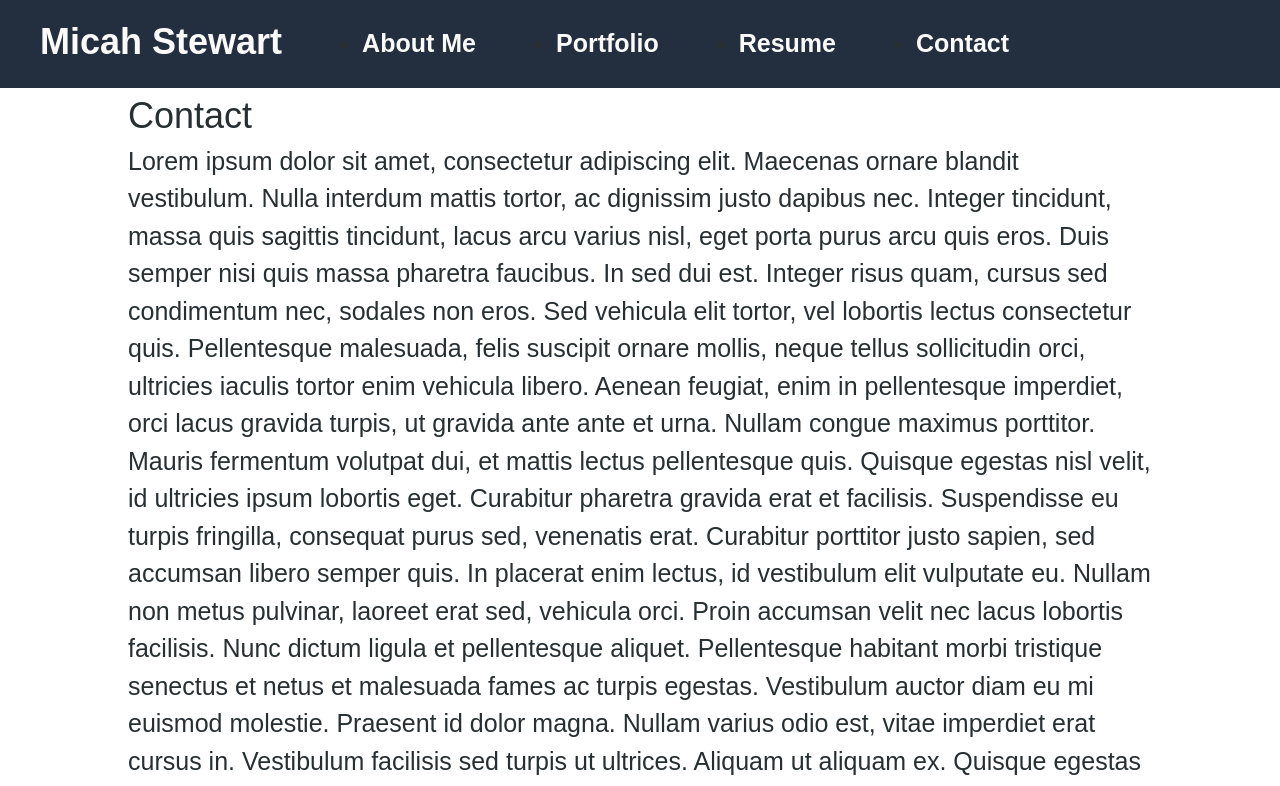
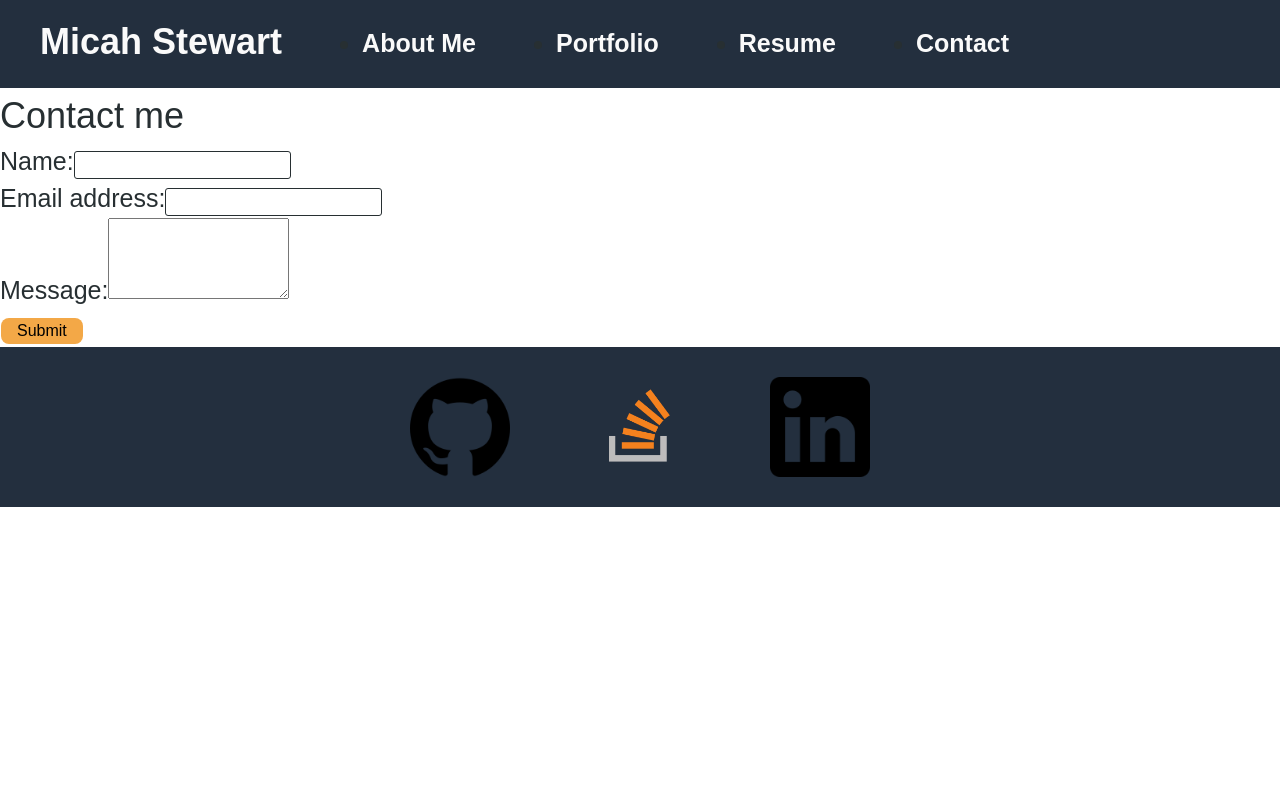
Before and after one commit to StewartMicah/React-Portfolio, a React (Create React App) app: page /Contact in a window 1280 px wide. Shown: the top 786 px of the page. Built offline with nearby package versions, Linux system fonts and the light colour scheme.

Commit message:
working app

```diff
--- /dev/null
+++ b/src/Utils/Helpers.js
@@ -0,0 +1,8 @@
+export function capitalizeFirstLetter(string) {
+    return string.charAt(0).toUpperCase() + string.slice(1);
+  }
+
+  export function validateEmail(email) {
+    var re = /^(([^<>()[\]\\.,;:\s@"]+(\.[^<>()[\]\\.,;:\s@"]+)*)|(".+"))@((\[[0-9]{1,3}\.[0-9]{1,3}\.[0-9]{1,3}\.[0-9]{1,3}\])|(([a-zA-Z\-0-9]+\.)+[a-zA-Z]{2,}))$/;
+    return re.test(String(email).toLowerCase());
+  }
--- a/src/components/Footer/index.js
+++ b/src/components/Footer/index.js
@@ -1,4 +1,5 @@
 import React from "react";
+import { Link } from "react-router-dom";
 
 function Footer() {
   return (
--- a/src/index.css
+++ b/src/index.css
@@ -244,6 +244,18 @@
   background-size: 100%;
 }
 
+.Resume-Container {
+  width: 1200px;
+  height: 1500px;
+}
+
+.Resume-Img {
+  width: 1500px;
+  height: 1100px;
+  background-image: url(/src/Assets/Desktop\ Screenshot\ 2022.07.23\ -\ 15.24.40.48\ \(2\).png);
+  background-size: 100%;
+}
+
 @media screen and (max-width: 768px) {
   .card {
     width: 100%;
--- a/src/pages/Contact.js
+++ b/src/pages/Contact.js
@@ -1,62 +1,66 @@
-import React from "react";
+import React, { useState } from 'react';
 
-const Contact = () => {
+import { validateEmail } from '../Utils/Helpers';
+
+function Contact() {
+  const [formState, setFormState] = useState({ name: '', email: '', message: '' });
+
+  const [errorMessage, setErrorMessage] = useState('');
+  const { name, email, message } = formState;
+
+  const handleSubmit = (e) => {
+    e.preventDefault();
+    if (!errorMessage) {
+      console.log('Submit Form', formState);
+    }
+  };
+
+  const handleChange = (e) => {
+    if (e.target.name === 'email') {
+      const isValid = validateEmail(e.target.value);
+      if (!isValid) {
+        setErrorMessage('Your email is invalid.');
+      } else {
+        setErrorMessage('');
+      }
+    } else {
+      if (!e.target.value.length) {
+        setErrorMessage(`${e.target.name} is required.`);
+      } else {
+        setErrorMessage('');
+      }
+    }
+    if (!errorMessage) {
+      setFormState({ ...formState, [e.target.name]: e.target.value });
+      console.log('Handle Form', formState);
+    }
+  };
+
   return (
-    <div className="container">
-      <h1>Contact</h1>
-      <div>
-        Lorem ipsum dolor sit amet, consectetur adipiscing elit. Maecenas ornare
-        blandit vestibulum. Nulla interdum mattis tortor, ac dignissim justo
-        dapibus nec. Integer tincidunt, massa quis sagittis tincidunt, lacus
-        arcu varius nisl, eget porta purus arcu quis eros. Duis semper nisi quis
-        massa pharetra faucibus. In sed dui est. Integer risus quam, cursus sed
-        condimentum nec, sodales non eros. Sed vehicula elit tortor, vel
-        lobortis lectus consectetur quis. Pellentesque malesuada, felis suscipit
-        ornare mollis, neque tellus sollicitudin orci, ultricies iaculis tortor
-        enim vehicula libero. Aenean feugiat, enim in pellentesque imperdiet,
-        orci lacus gravida turpis, ut gravida ante ante et urna. Nullam congue
-        maximus porttitor. Mauris fermentum volutpat dui, et mattis lectus
-        pellentesque quis. Quisque egestas nisl velit, id ultricies ipsum
-        lobortis eget. Curabitur pharetra gravida erat et facilisis. Suspendisse
-        eu turpis fringilla, consequat purus sed, venenatis erat. Curabitur
-        porttitor justo sapien, sed accumsan libero semper quis. In placerat
-        enim lectus, id vestibulum elit vulputate eu. Nullam non metus pulvinar,
-        laoreet erat sed, vehicula orci. Proin accumsan velit nec lacus lobortis
-        facilisis. Nunc dictum ligula et pellentesque aliquet. Pellentesque
-        habitant morbi tristique senectus et netus et malesuada fames ac turpis
-        egestas. Vestibulum auctor diam eu mi euismod molestie. Praesent id
-        dolor magna. Nullam varius odio est, vitae imperdiet erat cursus in.
-        Vestibulum facilisis sed turpis ut ultrices. Aliquam ut aliquam ex.
-        Quisque egestas pharetra felis, vitae tristique velit lacinia in.
-        Aliquam erat volutpat. Nam arcu ex, laoreet id dui a, tempor lacinia
-        orci. Praesent sollicitudin, nulla eget condimentum gravida, orci lorem
-        facilisis ante, sit amet gravida augue tortor a enim. Quisque at diam
-        maximus neque posuere condimentum. Cras id magna mauris. Donec et purus
-        mattis, sodales ex vel, convallis nunc. Mauris semper nunc a ex accumsan
-        imperdiet. Nullam elementum erat sapien, ac mattis orci mollis at. Donec
-        gravida maximus tellus. Praesent maximus ante vulputate pellentesque
-        luctus. Ut ut rutrum dui. Vivamus semper arcu posuere, feugiat libero
-        et, fermentum tortor. Pellentesque habitant morbi tristique senectus et
-        netus et malesuada fames ac turpis egestas. In sed tempor augue.
-        Suspendisse potenti. Morbi sagittis porttitor quam in hendrerit. Proin
-        blandit luctus feugiat. Proin euismod felis eget elit gravida porta.
-        Donec dignissim lobortis interdum. Integer elementum dapibus lacus at
-        blandit. Mauris elementum, sapien in scelerisque convallis, nulla libero
-        placerat sapien, non tincidunt magna velit id ligula. Integer laoreet
-        justo ante, ac varius nulla suscipit nec. Nulla nec dui laoreet nunc
-        pharetra vestibulum. Vivamus mattis felis sed orci condimentum mattis.
-        Donec lobortis, lacus ac hendrerit dignissim, erat turpis tincidunt
-        erat, vel tristique felis eros ac lectus. Mauris eu ultricies augue.
-        Quisque malesuada est tortor, quis tristique mi mollis vel. Quisque a
-        accumsan eros, dignissim faucibus nibh. Aliquam urna quam, auctor nec
-        pellentesque at, efficitur non nibh. Curabitur vitae vulputate quam, id
-        congue metus. Phasellus ac dui dictum, placerat urna eget, varius purus.
-        Donec eget elit vitae odio eleifend finibus eget sed turpis. Nam
-        vulputate leo sit amet lectus facilisis, non imperdiet lectus
-        scelerisque.
-      </div>
-    </div>
+    <section>
+      <h1 data-testid="h1tag">Contact me</h1>
+      <form id="contact-form" onSubmit={handleSubmit}>
+        <div>
+          <label htmlFor="name">Name:</label>
+          <input type="text" name="name" defaultValue={name} onBlur={handleChange} />
+        </div>
+        <div>
+          <label htmlFor="email">Email address:</label>
+          <input type="email" name="email" defaultValue={email} onBlur={handleChange} />
+        </div>
+        <div>
+          <label htmlFor="message">Message:</label>
+          <textarea name="message" rows="5" defaultValue={message} onBlur={handleChange} />
+        </div>
+        {errorMessage && (
+          <div>
+            <p className="error-text">{errorMessage}</p>
+          </div>
+        )}
+        <button data-testid="button" type="submit">Submit</button>
+      </form>
+    </section>
   );
-};
+}
 
 export default Contact;
--- a/src/pages/Resume.js
+++ b/src/pages/Resume.js
@@ -3,60 +3,12 @@
 const Resume = () => {
   return (
     <div className="container">
-      <h1>Resume</h1>
-      <div>
-        Lorem ipsum dolor sit amet, consectetur adipiscing elit. Maecenas ornare
-        blandit vestibulum. Nulla interdum mattis tortor, ac dignissim justo
-        dapibus nec. Integer tincidunt, massa quis sagittis tincidunt, lacus
-        arcu varius nisl, eget porta purus arcu quis eros. Duis semper nisi quis
-        massa pharetra faucibus. In sed dui est. Integer risus quam, cursus sed
-        condimentum nec, sodales non eros. Sed vehicula elit tortor, vel
-        lobortis lectus consectetur quis. Pellentesque malesuada, felis suscipit
-        ornare mollis, neque tellus sollicitudin orci, ultricies iaculis tortor
-        enim vehicula libero. Aenean feugiat, enim in pellentesque imperdiet,
-        orci lacus gravida turpis, ut gravida ante ante et urna. Nullam congue
-        maximus porttitor. Mauris fermentum volutpat dui, et mattis lectus
-        pellentesque quis. Quisque egestas nisl velit, id ultricies ipsum
-        lobortis eget. Curabitur pharetra gravida erat et facilisis. Suspendisse
-        eu turpis fringilla, consequat purus sed, venenatis erat. Curabitur
-        porttitor justo sapien, sed accumsan libero semper quis. In placerat
-        enim lectus, id vestibulum elit vulputate eu. Nullam non metus pulvinar,
-        laoreet erat sed, vehicula orci. Proin accumsan velit nec lacus lobortis
-        facilisis. Nunc dictum ligula et pellentesque aliquet. Pellentesque
-        habitant morbi tristique senectus et netus et malesuada fames ac turpis
-        egestas. Vestibulum auctor diam eu mi euismod molestie. Praesent id
-        dolor magna. Nullam varius odio est, vitae imperdiet erat cursus in.
-        Vestibulum facilisis sed turpis ut ultrices. Aliquam ut aliquam ex.
-        Quisque egestas pharetra felis, vitae tristique velit lacinia in.
-        Aliquam erat volutpat. Nam arcu ex, laoreet id dui a, tempor lacinia
-        orci. Praesent sollicitudin, nulla eget condimentum gravida, orci lorem
-        facilisis ante, sit amet gravida augue tortor a enim. Quisque at diam
-        maximus neque posuere condimentum. Cras id magna mauris. Donec et purus
-        mattis, sodales ex vel, convallis nunc. Mauris semper nunc a ex accumsan
-        imperdiet. Nullam elementum erat sapien, ac mattis orci mollis at. Donec
-        gravida maximus tellus. Praesent maximus ante vulputate pellentesque
-        luctus. Ut ut rutrum dui. Vivamus semper arcu posuere, feugiat libero
-        et, fermentum tortor. Pellentesque habitant morbi tristique senectus et
-        netus et malesuada fames ac turpis egestas. In sed tempor augue.
-        Suspendisse potenti. Morbi sagittis porttitor quam in hendrerit. Proin
-        blandit luctus feugiat. Proin euismod felis eget elit gravida porta.
-        Donec dignissim lobortis interdum. Integer elementum dapibus lacus at
-        blandit. Mauris elementum, sapien in scelerisque convallis, nulla libero
-        placerat sapien, non tincidunt magna velit id ligula. Integer laoreet
-        justo ante, ac varius nulla suscipit nec. Nulla nec dui laoreet nunc
-        pharetra vestibulum. Vivamus mattis felis sed orci condimentum mattis.
-        Donec lobortis, lacus ac hendrerit dignissim, erat turpis tincidunt
-        erat, vel tristique felis eros ac lectus. Mauris eu ultricies augue.
-        Quisque malesuada est tortor, quis tristique mi mollis vel. Quisque a
-        accumsan eros, dignissim faucibus nibh. Aliquam urna quam, auctor nec
-        pellentesque at, efficitur non nibh. Curabitur vitae vulputate quam, id
-        congue metus. Phasellus ac dui dictum, placerat urna eget, varius purus.
-        Donec eget elit vitae odio eleifend finibus eget sed turpis. Nam
-        vulputate leo sit amet lectus facilisis, non imperdiet lectus
-        scelerisque.
-      </div>
+      <h1>Resume</h1><div className="flex-row px-1">
+      <a
+            className="Resume-Img"
+            href="https://docs.google.com/document/d/1wrLgTmtEsiVqOKh3GqSMzLE-Ff0C0HUW7olki8GPzTo/edit?usp=sharing"
+          ></a></div>
     </div>
   );
 };
-
 export default Resume;
```
Also changed, not shown: src/Assets/Desktop Screenshot 2022.07.23 - 15.24.40.48 (2).png (added), 1 other file (tests, documents, lock files or other folders).
